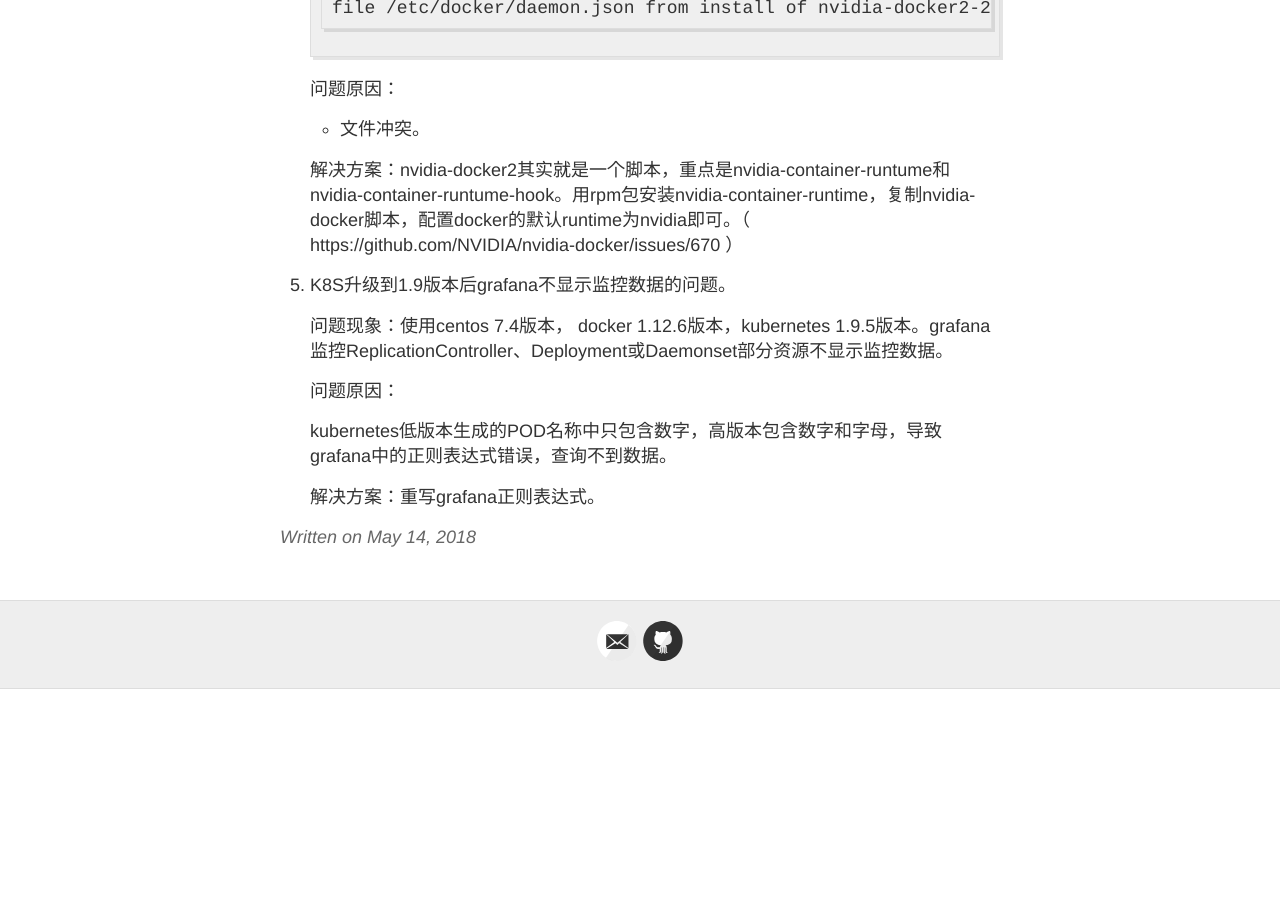
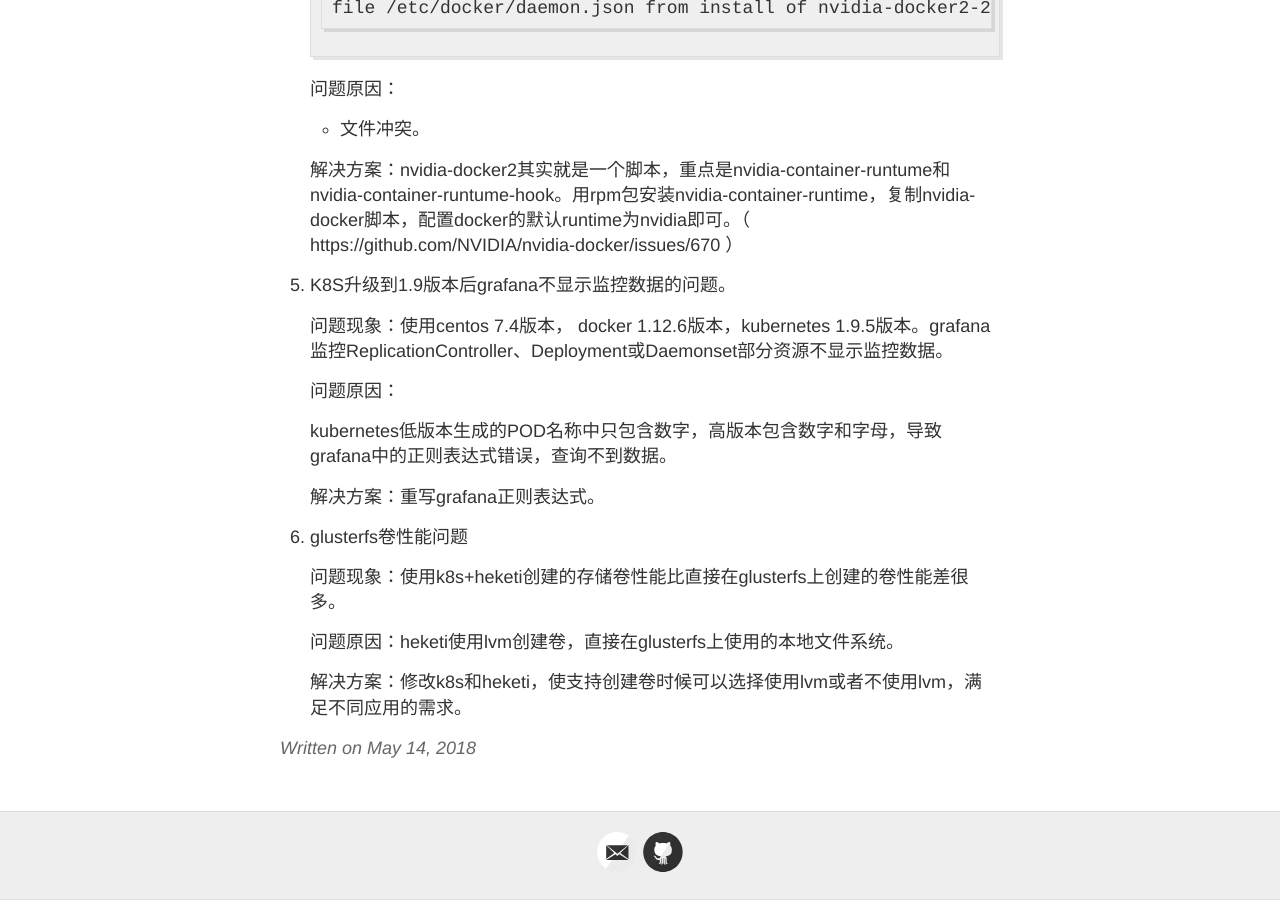
Before and after one commit to yarntime/yarntime.github.io, a Jekyll site: the page built from _posts/2018-05-14-problems.md, in a window 1280 px wide and 900 px high, scrolled down 1337 px. Built offline with Jekyll 4.4.1, drawn with Linux system fonts in a browser that asks for light colours; before the commit the page ends 2026 px from its top, so only the background shows below that.

Commit message:
add problem

```diff
--- a/_posts/2018-05-14-problems.md
+++ b/_posts/2018-05-14-problems.md
@@ -63,3 +63,11 @@ title: Kubernetes集群的一些异常问题处理记录
    kubernetes低版本生成的POD名称中只包含数字，高版本包含数字和字母，导致grafana中的正则表达式错误，查询不到数据。
 
    解决方案：重写grafana正则表达式。
+
+6. glusterfs卷性能问题
+
+   问题现象：使用k8s+heketi创建的存储卷性能比直接在glusterfs上创建的卷性能差很多。
+
+   问题原因：heketi使用lvm创建卷，直接在glusterfs上使用的本地文件系统。
+
+   解决方案：修改k8s和heketi，使支持创建卷时候可以选择使用lvm或者不使用lvm，满足不同应用的需求。
```
